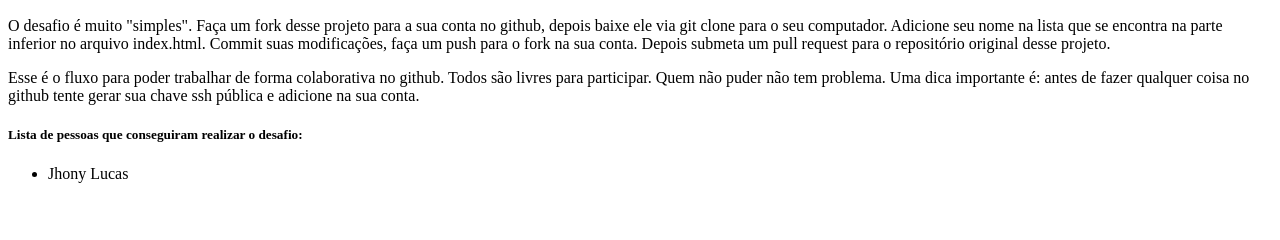
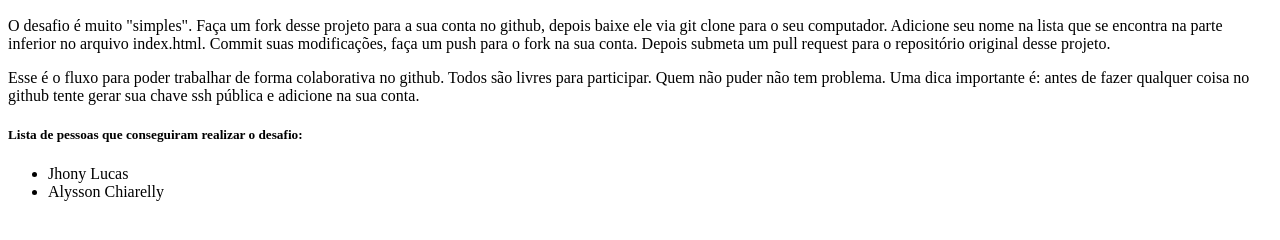
Before and after one commit to jhonylucas74/Desafio-git-01, a plain HTML site: page index.html in a window 1280 px wide. Shown: the part 50-290 px from the top of the page. Drawn offline with Linux system fonts and the light colour scheme.

Commit message:
merge com as alterações de Alysson

```diff
--- a/index.html
+++ b/index.html
@@ -22,6 +22,7 @@
     <h5>Lista de pessoas que conseguiram realizar o desafio: </h5>
     <ul>
       <li>Jhony Lucas</li>
+      <li>Alysson Chiarelly</li>
     </ul>
 
   </body>
```
